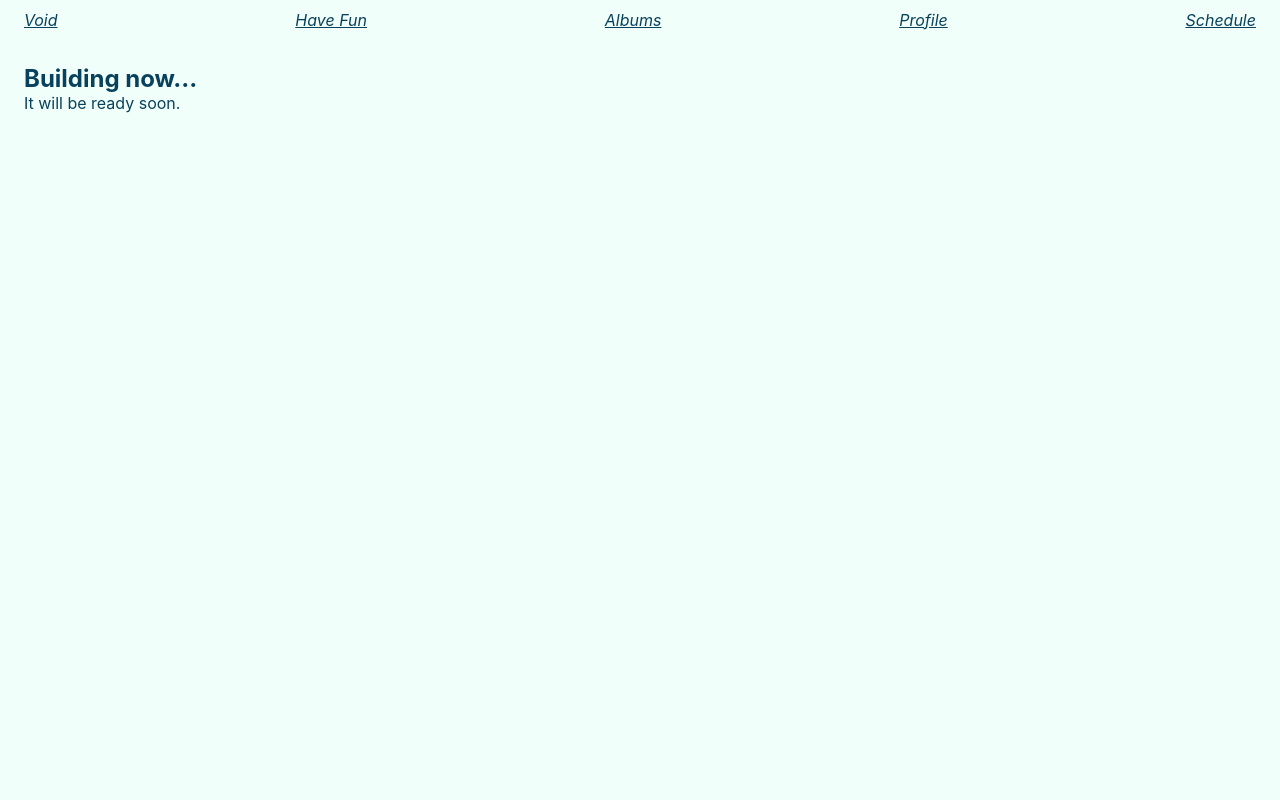
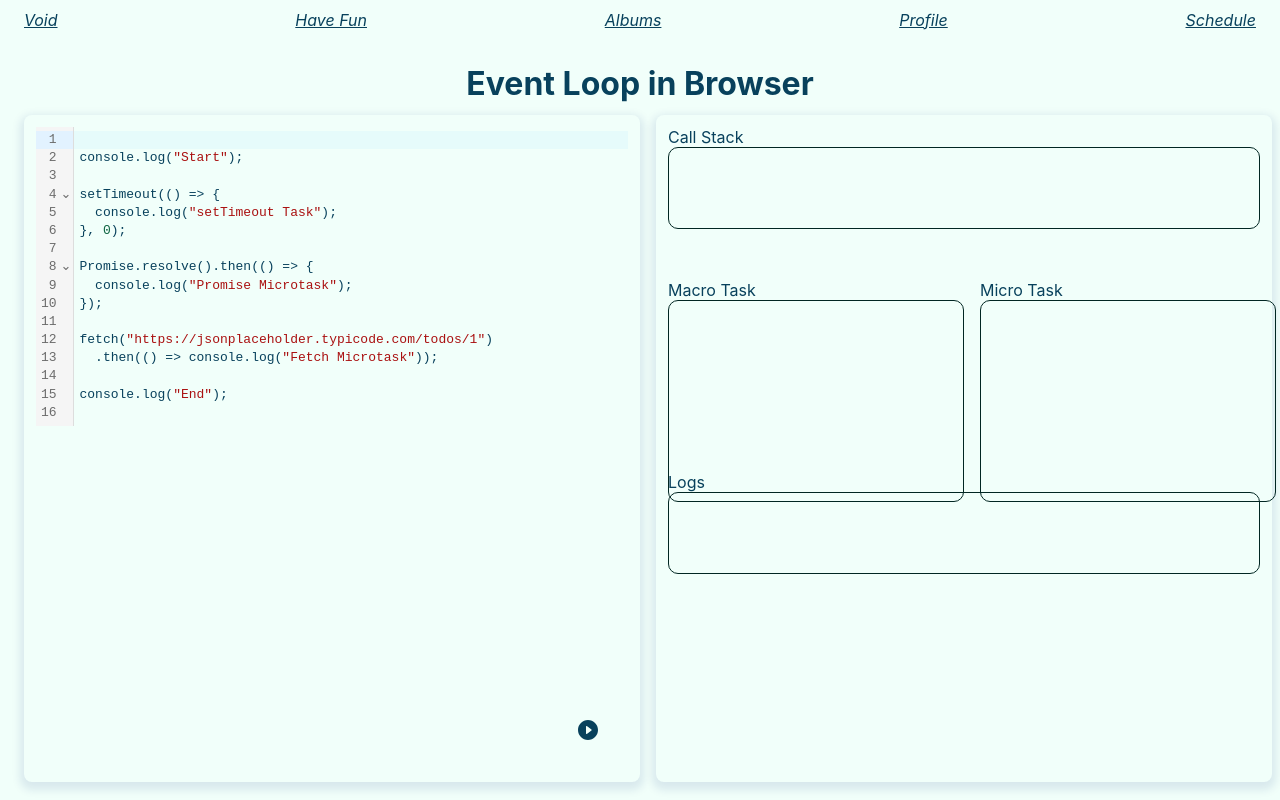
Before and after one commit to d1zzzzy/fansheng, a Next.js app: page /projects/event-loop-in-browser in a window 1280 px wide. Before the commit this address had no page. Built offline with nearby package versions, Linux system fonts and the light colour scheme.

Commit message:
feat: 新增全局样式类和优化布局，引入 CodeMirror 相关依赖

```diff
--- /dev/null
+++ b/app/projects/event-loop-in-browser/page.tsx
@@ -0,0 +1,279 @@
+"use client";
+
+import {useRef, useState, useCallback, useEffect, useLayoutEffect} from "react";
+import { basicSetup, EditorView } from "codemirror";
+import { EditorState } from "@codemirror/state";
+import { javascript } from "@codemirror/lang-javascript";
+import PlayCircleFilledWhiteRoundedIcon from "@mui/icons-material/PlayCircleFilledWhiteRounded";
+
+import "@/styles/event-loop-page.scss";
+
+const initialCode = `
+console.log("Start");
+
+setTimeout(() => {
+  console.log("setTimeout Task");
+}, 0);
+
+Promise.resolve().then(() => {
+  console.log("Promise Microtask");
+});
+
+fetch("https://jsonplaceholder.typicode.com/todos/1")
+  .then(() => console.log("Fetch Microtask"));
+
+console.log("End");
+`;
+
+export default function EventLoopInBrowser() {
+  const editorRef = useRef<HTMLDivElement | null>(null);
+  const callStackRef = useRef<HTMLDivElement | null>(null);
+  const microQueueContainerRef = useRef<HTMLDivElement | null>(null);
+  const macroQueueContainerRef = useRef<HTMLDivElement | null>(null);
+  const executionLogContainerRef = useRef<HTMLDivElement | null>(null);
+
+  const state = EditorState.create({
+    doc: initialCode,
+    extensions: [basicSetup, javascript()],
+  });
+  const [editorState] = useState(state);
+  const [editorView, setEditorView] = useState<EditorView | null>(null);
+
+  const callStack = useRef<string[]>([]);
+  const microtasks = useRef<Callback[]>([]);
+  const macrotasks = useRef<Callback[]>([]);
+  const logs = useRef<Log[]>([]);
+
+  const timersRef = useRef<NodeJS.Timeout[]>([]); // 存储定时器 ID，方便清理
+  // const eventLoopRunningRef = useRef(false); // 防止重复启动事件循环
+
+  const executeCode = useCallback(() => {
+    // 如果已经启动过事件循环，则清除数据
+    logs.current = [];
+    macrotasks.current = [];
+    microtasks.current = [];
+    timersRef.current.forEach(clearTimeout);
+
+    const sandbox = {
+      setTimeout: (callback: NormalCallback) => {
+        macrotasks.current = [
+          ...macrotasks.current,
+          { message: "setTimeout", callback, source: "setTimeout" },
+        ];
+      },
+      fetch: (...args: Parameters<typeof fetch>) => {
+        return {
+          then: (callback: NormalCallback) => {
+            macrotasks.current = [
+              ...macrotasks.current,
+              {
+                message: `fetch(${args[0]})`,
+                callback: () => {
+                  microtasks.current = [
+                    ...microtasks.current,
+                    { message: "fetch.then", callback, source: "fetch.then" },
+                  ];
+                },
+                source: "fetch",
+              },
+            ];
+          },
+        };
+      },
+      Promise: {
+        resolve: () => ({
+          then: (callback: NormalCallback) => {
+            microtasks.current = [
+              ...microtasks.current,
+              { message: "Promise.then", callback, source: "Promise" },
+            ];
+          },
+        }),
+      },
+      console: {
+        log: (message: string) => {
+          callStack.current = [...callStack.current, "console.log"];
+          logs.current = [
+            ...logs.current,
+            { message, type: "sync", source: "console" },
+          ];
+        },
+      },
+    };
+
+    const execute = new Function(
+      "setTimeout",
+      "fetch",
+      "Promise",
+      "console",
+      initialCode
+    );
+
+    execute(sandbox.setTimeout, sandbox.fetch, sandbox.Promise, sandbox.console);
+
+    console.log('========> 执行完毕');
+    console.log(microtasks, macrotasks, logs);
+    eventLoop();
+  }, []);
+
+  // 更新 UI
+  const updateCallStackUI = () => {
+    if (!callStackRef.current) return;
+    callStackRef.current.innerHTML = "";
+    callStack.current.forEach((fn) => {
+      const div = document.createElement("div");
+      div.textContent = fn;
+      div.className = "stack-item";
+      callStackRef.current!.appendChild(div);
+    });
+  };
+
+  const updateQueueUI = () => {
+    if (!microQueueContainerRef.current || !macroQueueContainerRef.current) return;
+
+    microQueueContainerRef.current!.innerHTML = "";
+    macroQueueContainerRef.current!.innerHTML = "";
+
+    microtasks.current.forEach((task, index) => {
+      const div = document.createElement("div");
+      div.textContent = `Microtask ${index + 1}: ${task.message}`;
+      div.className = "task micro";
+      microQueueContainerRef.current!.appendChild(div);
+    });
+
+    macrotasks.current.forEach((task, index) => {
+      const div = document.createElement("div");
+      div.textContent = `Macrotask ${index + 1}: ${task.message}`;
+      div.className = "task macro";
+      macroQueueContainerRef.current!.appendChild(div);
+    });
+  };
+
+  const updateLogUI = () => {
+    if (!executionLogContainerRef.current) return;
+
+    executionLogContainerRef.current!.innerHTML = "";
+
+    logs.current.forEach((log) => {
+      const div = document.createElement("div");
+      div.textContent = log.message;
+      div.className = `task ${log.type}`;
+      executionLogContainerRef.current!.appendChild(div);
+    });
+  };
+
+  const eventLoop = () => {
+    // 查看调用栈
+    callStack.current.forEach((message) => {
+      logs.current = [
+        ...logs.current,
+        { message, type: "async", source: "callStack" },
+      ];
+
+      updateCallStackUI();
+      updateLogUI();
+    });
+
+    // 执行微任务
+    microtasks.current.forEach(({ message, callback }) => {
+      logs.current = [
+        ...logs.current,
+        { message, type: "async", source: "microtasks" },
+      ];
+      callback();
+
+      updateQueueUI();
+    });
+    microtasks.current = [];
+
+    // 执行宏任务
+    macrotasks.current.forEach(({ message, callback }) => {
+      logs.current = [
+        ...logs.current,
+        { message, type: "async", source: "macrotasks" },
+      ];
+      callback();
+
+      updateQueueUI();
+    });
+    macrotasks.current = [];
+
+    // 执行定时器
+    timersRef.current.forEach((timer) => {
+      logs.current = [
+        ...logs.current,
+        { message: "setTimeout", type: "async", source: "timers" },
+      ];
+      clearTimeout(timer);
+
+      updateQueueUI();
+    });
+    timersRef.current = [];
+  };
+
+  useLayoutEffect(() => {
+    if (!editorRef.current) return;
+    const editor = new EditorView({
+      state: editorState,
+      parent: editorRef.current,
+    });
+    setEditorView(editor);
+  }, [editorState]);
+
+  useEffect(() => {
+    return () => {
+      editorView?.destroy();
+      timersRef.current.forEach(clearTimeout);
+    };
+  }, [editorView]);
+
+  return (
+    <main className="page p-24 border-box">
+      <h1 className="text-4xl font-bold text-center">Event Loop in Browser</h1>
+      <section className="content mx-auto grid grid-col-2 gap-16 p-t-12">
+        <div className="relative shadow-sm rounded-lg p-12">
+          <div ref={editorRef} />
+          <PlayCircleFilledWhiteRoundedIcon
+            className="absolute pointer right-40 bottom-40"
+            titleAccess="Run Code"
+            onClick={executeCode}
+          />
+        </div>
+        <div className="preview-box shadow-sm rounded-lg p-12">
+          <section className="execute-section call-stack">
+            <p className="execute-title">Call Stack</p>
+            <div className="execute-content" ref={callStackRef}></div>
+          </section>
+          <section className="grid grid-col-2 gap-16 mt-24">
+            <section className="execute-section task">
+              <p className="execute-title">Macro Task</p>
+              <div className="execute-content" ref={macroQueueContainerRef}></div>
+            </section>
+            <section className="execute-section micro-task">
+              <p className="execute-title">Micro Task</p>
+              <div className="execute-content" ref={microQueueContainerRef}></div>
+            </section>
+          </section>
+          <section className="execute-log mt-24">
+            <p className="execute-title">Logs</p>
+            <div className="execute-content" ref={executionLogContainerRef}></div>
+          </section>
+        </div>
+      </section>
+    </main>
+  );
+}
+
+interface Callback {
+  message: string;
+  callback: NormalCallback | (() => void);
+  source: string;
+}
+
+interface Log {
+  message: string;
+  type: string;
+  source: string;
+}
+
+type NormalCallback = (value?: never) => void;
--- a/app/projects/three-attributes/page.tsx
+++ b/app/projects/three-attributes/page.tsx
@@ -1,8 +1,8 @@
 "use client";
 
-import { useLayoutEffect, useEffect, useRef } from "react";
+import {useLayoutEffect, useRef} from "react";
 
-import { draw } from "./draw";
+import {draw} from "./draw";
 
 export default function ThreeAttributes() {
   const canvasRef = useRef<HTMLCanvasElement>(null);
@@ -12,8 +12,6 @@ export default function ThreeAttributes() {
       draw(canvasRef.current);
     }
   }, []);
-
-  useEffect(() => {}, []);
 
   return (
     <main className="page p-24 border-box">
--- a/package.json
+++ b/package.json
@@ -11,11 +11,14 @@
     "lint": "next lint"
   },
   "dependencies": {
+    "@codemirror/lang-javascript": "^6.2.2",
+    "@codemirror/state": "^6.5.0",
     "@emotion/react": "^11.14.0",
     "@emotion/styled": "^11.14.0",
     "@mui/icons-material": "^6.2.1",
     "@mui/material": "^6.2.1",
     "canvas-sketch-util": "^1.10.0",
+    "codemirror": "^6.0.1",
     "gl-matrix": "^3.4.3",
     "next": "15.1.0",
     "nice-color-palettes": "^4.0.0",
@@ -26,6 +29,7 @@
   },
   "devDependencies": {
     "@eslint/eslintrc": "^3",
+    "@types/codemirror": "^5.60.15",
     "@types/node": "^20",
     "@types/react": "^19",
     "@types/react-dom": "^19",
--- /dev/null
+++ b/styles/event-loop-page.scss
@@ -0,0 +1,69 @@
+.preview-box {
+  display: grid;
+  grid-template-rows: 20% 30% 50%;
+}
+
+.execute {
+  &-title {
+    font-size: 16px;
+  }
+
+  &-content {
+    border: 1px solid var(--dark-green);
+    min-height: 80px;
+    border-radius: 10px;
+    overflow: hidden;
+  }
+
+  &-section {
+    &.call-stack {
+      .execute-content {
+
+      }
+    }
+
+    &.task,
+    &.micro-task {
+      .execute-content {
+        min-height: 200px;
+      }
+    }
+  }
+
+  &-log {
+    .execute-content {
+      height: auto;
+      overflow-y: scroll;
+    }
+  }
+}
+
+.queue {
+  width: 30%;
+  padding: 10px;
+  border: 1px solid #ccc;
+  background: #fff;
+  border-radius: 4px;
+  overflow-y: auto;
+  max-height: 300px;
+}
+.queue-title {
+  font-weight: bold;
+  margin-bottom: 8px;
+}
+.log-container {
+  flex: 1;
+  padding: 10px;
+  border: 1px solid #ccc;
+  background: #e9e9e9;
+  overflow-y: auto;
+}
+.sync { background-color: #add8e6; }
+.micro { background-color: #90ee90; }
+.macro { background-color: #ffa07a; }
+.ui { background-color: #f0e68c; }
+.source {
+  font-size: 12px;
+  color: #555;
+  margin-top: 4px;
+}
--- a/styles/global.scss
+++ b/styles/global.scss
@@ -85,6 +85,10 @@ button {
 
 .mr-8 {
   margin-right: 8px;
+}
+
+.mt-24 {
+  margin-top: 24px;
 }
 
 .mb-24 {
@@ -212,6 +216,14 @@ button {
   padding: 0 24px;
 }
 
+.p-t-12 {
+  padding-top: 12px;
+}
+
+.p-12 {
+  padding: 12px;
+}
+
 .p-24 {
   padding: 24px;
 }
@@ -254,6 +266,10 @@ button {
   font-size: 16px;
 }
 
+.text-36 {
+  font-size: 36px;
+}
+
 .shadow-sm {
   box-shadow: 0 4px 8px 4px rgba(1, 38, 124, 0.1);
 }
@@ -278,3 +294,12 @@ button {
 .flex-1 {
   flex: 1;
 }
+
+/* Grid */
+.grid {
+  display: grid;
+}
+
+.grid-col-2 {
+  grid-template-columns: 50% 50%;
+}
--- a/styles/project.scss
+++ b/styles/project.scss
@@ -1,3 +1,4 @@
+/* Project Card */
 .project-card {
   position: relative;
   font-size: 0;
```
Also changed, not shown: .fleet/settings.json (added), 1 other file (tests, documents, lock files or other folders).
